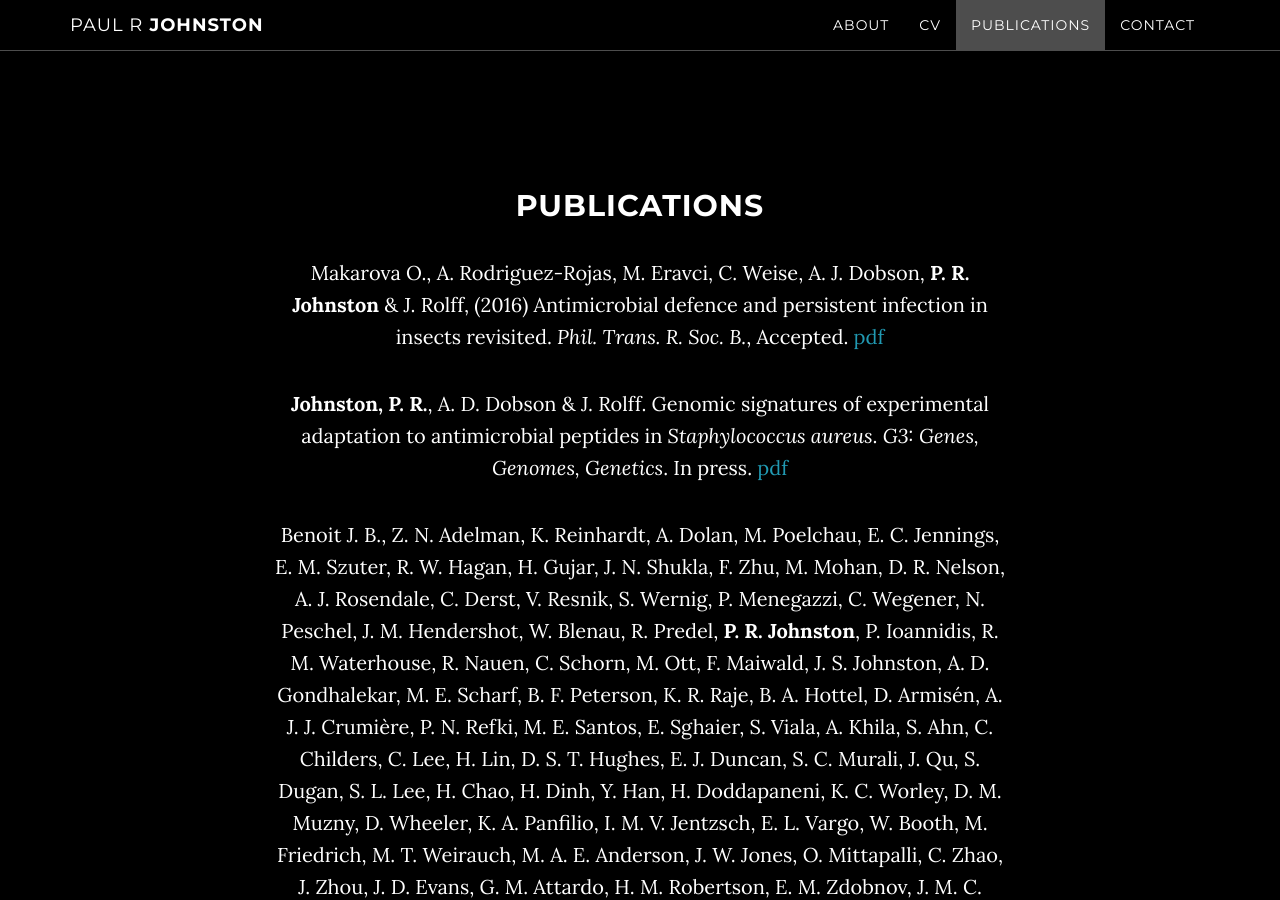
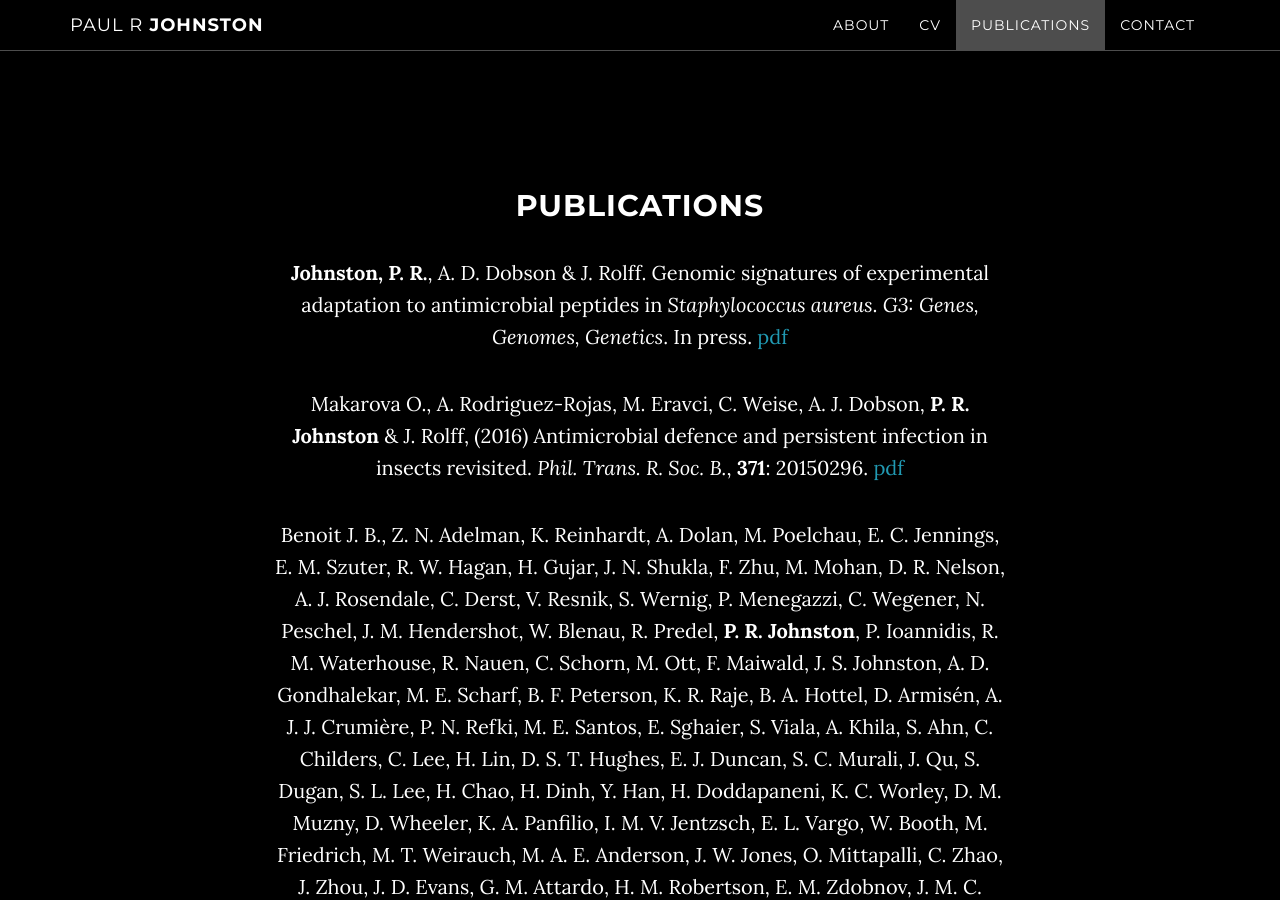
Before and after one commit to prjbio/prjbio.github.io, a Jekyll site: the page built from index.html, in a window 1280 px wide and 900 px high, scrolled down 1953 px. Built offline with Jekyll 4.4.1, drawn with Linux system fonts in a browser that asks for light colours.

Commit message:
pt citation

```diff
--- a/_includes/publications.html
+++ b/_includes/publications.html
@@ -4,8 +4,8 @@
             <div class="container">
                 <div class="col-lg-8 col-lg-offset-2">
                     <h2>Publications</h2>
-		    <p>Makarova O., A. Rodriguez-Rojas, M. Eravci, C. Weise, A. J. Dobson, <strong>P. R. Johnston</strong> &amp; J. Rolff, (2016) Antimicrobial defence and persistent infection in insects revisited. <em>Phil. Trans. R. Soc. B.</em>, Accepted. <a href="https://dl.dropboxusercontent.com/u/19097397/2016_makarova_et_al.pdf" target="_blank">pdf</a></p>
-<p><strong>Johnston, P. R.</strong>, A. D. Dobson &amp; J. Rolff. Genomic signatures of experimental adaptation to antimicrobial peptides in <em>Staphylococcus aureus</em>. <em>G3: Genes, Genomes, Genetics</em>. In press. <a href="https://dl.dropboxusercontent.com/u/19097397/2016_johnston_et_al.pdf" target="_blank">pdf</a></p>
+			<p><strong>Johnston, P. R.</strong>, A. D. Dobson &amp; J. Rolff. Genomic signatures of experimental adaptation to antimicrobial peptides in <em>Staphylococcus aureus</em>. <em>G3: Genes, Genomes, Genetics</em>. In press. <a href="https://dl.dropboxusercontent.com/u/19097397/2016_johnston_et_al.pdf" target="_blank">pdf</a></p>
+<p>Makarova O., A. Rodriguez-Rojas, M. Eravci, C. Weise, A. J. Dobson, <strong>P. R. Johnston</strong> &amp; J. Rolff, (2016) Antimicrobial defence and persistent infection in insects revisited. <em>Phil. Trans. R. Soc. B.</em>, <strong>371</strong>: 20150296. <a href="https://dl.dropboxusercontent.com/u/19097397/2016_makarova_et_al.pdf" target="_blank">pdf</a></p>
 <p>Benoit J. B., Z. N. Adelman, K. Reinhardt, A. Dolan, M. Poelchau, E. C. Jennings, E. M. Szuter, R. W. Hagan, H. Gujar, J. N. Shukla, F. Zhu, M. Mohan, D. R. Nelson, A. J. Rosendale, C. Derst, V. Resnik, S. Wernig, P. Menegazzi, C. Wegener, N. Peschel, J. M. Hendershot, W. Blenau, R. Predel, <strong>P. R. Johnston</strong>, P. Ioannidis, R. M. Waterhouse, R. Nauen, C. Schorn, M. Ott, F. Maiwald, J. S. Johnston, A. D. Gondhalekar, M. E. Scharf, B. F. Peterson, K. R. Raje, B. A. Hottel, D. Armisén, A. J. J. Crumière, P. N. Refki, M. E. Santos, E. Sghaier, S. Viala, A. Khila, S. Ahn, C. Childers, C. Lee, H. Lin, D. S. T. Hughes, E. J. Duncan, S. C. Murali, J. Qu, S. Dugan, S. L. Lee, H. Chao, H. Dinh, Y. Han, H. Doddapaneni, K. C. Worley, D. M. Muzny, D. Wheeler, K. A. Panfilio, I. M. V. Jentzsch, E. L. Vargo, W. Booth, M. Friedrich, M. T. Weirauch, M. A. E. Anderson, J. W. Jones, O. Mittapalli, C. Zhao, J. Zhou, J. D. Evans, G. M. Attardo, H. M. Robertson, E. M. Zdobnov, J. M. C. Ribeiro, R. A. Gibbs, J. H. Werren, S. R. Palli, C. Schal, S. Richards, (2016). Unique features of a global human ectoparasite identified through sequencing of the bed bug genome. <em>Nature Communications</em>, <strong>4</strong>:10165. <a href="https://dl.dropboxusercontent.com/u/19097397/2016_benoit_et_al.pdf" target="_blank">pdf</a></p>
 <p>Honnen, A. C., <strong>P. R. Johnston</strong> &amp; M. T. Monaghan, (2016). Sex-specific gene expression in the mosquito <em>Culex pipiens</em> f. <em>molestus</em> in response to artificial light at night. <em>BMC Genomics</em>, <strong>17</strong>:22. <a href="https://dl.dropboxusercontent.com/u/19097397/2016_honnen_et_al.pdf" target="_blank">pdf</a></p>
 <p><strong>Johnston, P. R.</strong> &amp; J. Rolff, (2015). Host and symbiont jointly control gut microbiota during complete metamorphosis. <em>PLOS Pathogens</em>. <strong>11</strong>(11): e1005246. <a href="https://dl.dropboxusercontent.com/u/19097397/2015_johnston_and_rolff.pdf" target="_blank">pdf</a></p>
```
